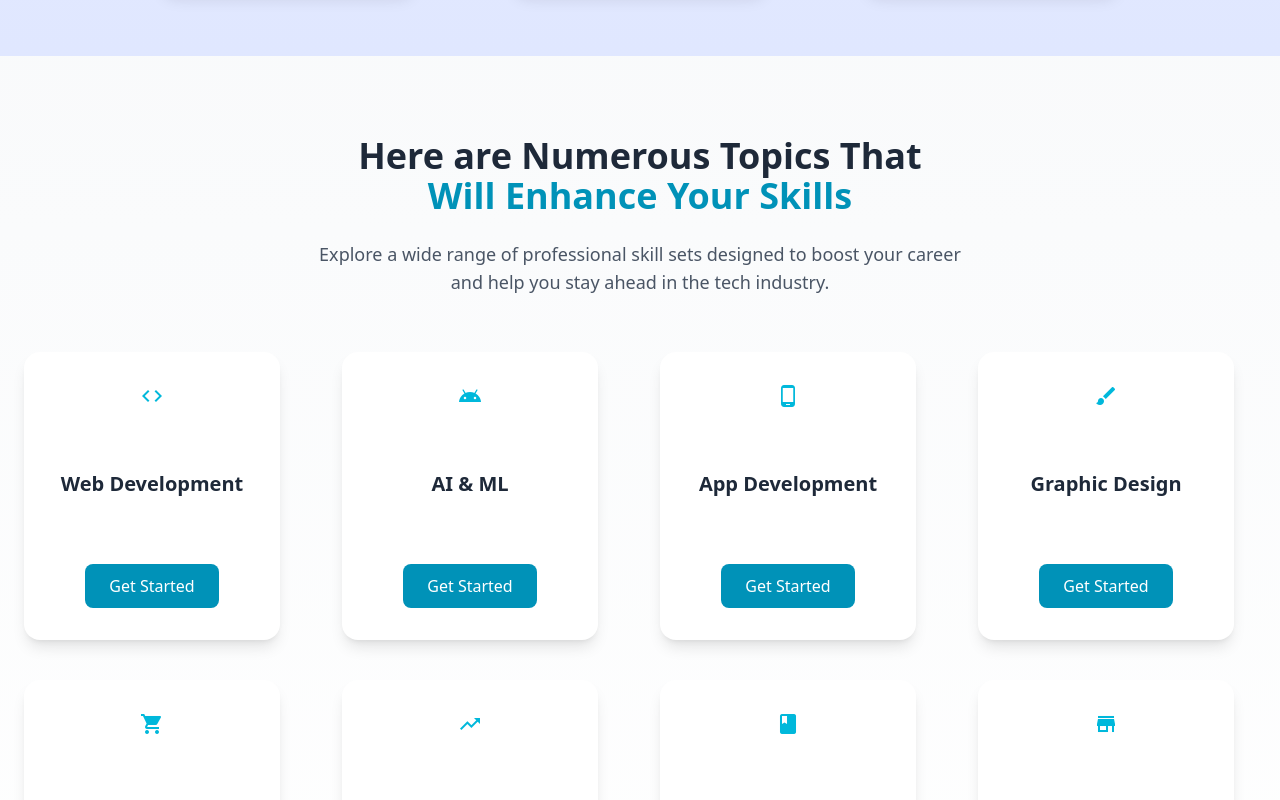
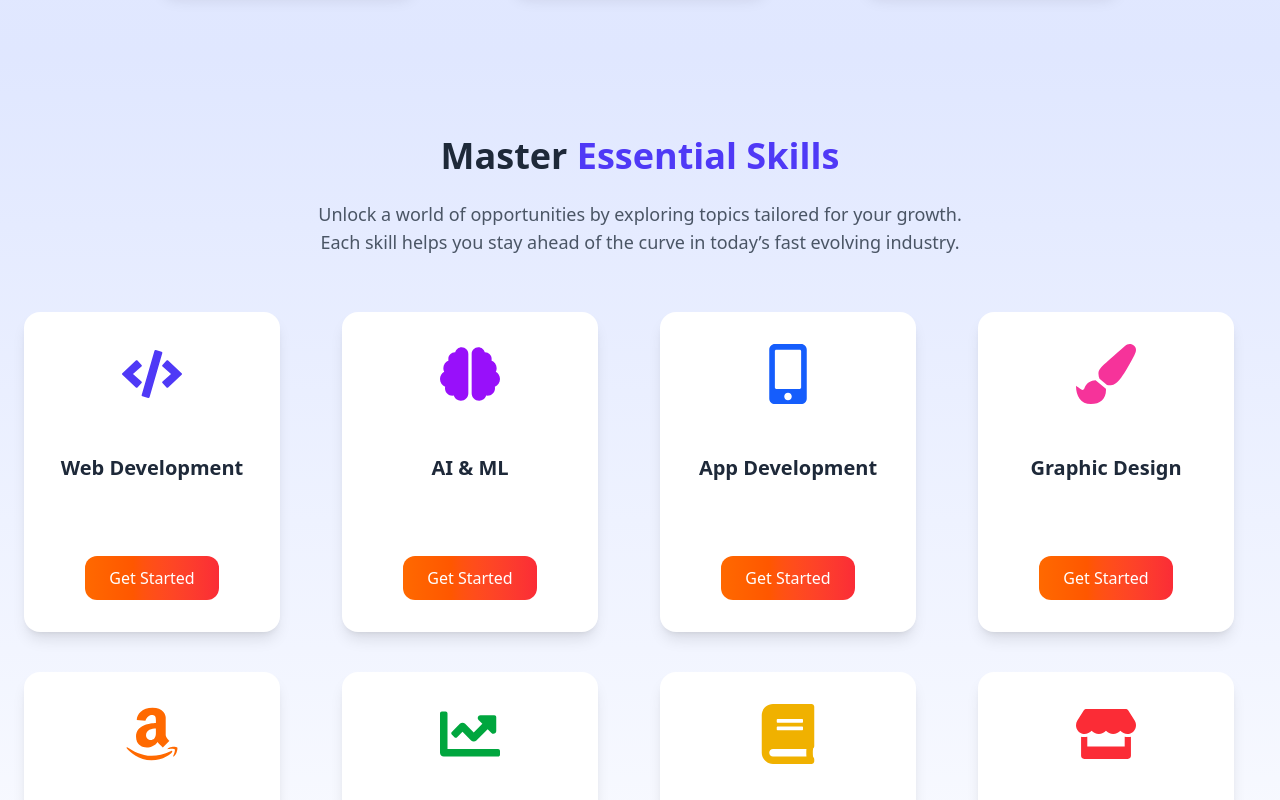
Before and after one commit to sabbehhassan/SGT, a React (Vite) app: page / in a window 1280 px wide. Shown: the part 1800-2600 px from the top of the page. Built offline with nearby package versions, Linux system fonts and the light colour scheme.

Commit message:
skills icons change to modern icons

```diff
--- a/src/components/skills/index.jsx
+++ b/src/components/skills/index.jsx
@@ -1,28 +1,53 @@
 import React from "react";
+import {
+  FaCode,
+  FaBrain,
+  FaMobileAlt,
+  FaPaintBrush,
+  FaAmazon,
+  FaChartLine,
+  FaBook,
+  FaStore,
+} from "react-icons/fa";
 
 const SkillsView = () => {
   const skills = [
-    { name: "Web Development", icon: "code" },
-    { name: "AI & ML", icon: "android" },
-    { name: "App Development", icon: "phone_android" },
-    { name: "Graphic Design", icon: "brush" },
-    { name: "Amazon", icon: "shopping_cart" },
-    { name: "Trading", icon: "trending_up" },
-    { name: "Bookkeeping", icon: "book" },
-    { name: "WalMart", icon: "store" },
+    {
+      name: "Web Development",
+      icon: <FaCode className="text-6xl text-indigo-600" />,
+    },
+    { name: "AI & ML", icon: <FaBrain className="text-6xl text-purple-600" /> },
+    {
+      name: "App Development",
+      icon: <FaMobileAlt className="text-6xl text-blue-600" />,
+    },
+    {
+      name: "Graphic Design",
+      icon: <FaPaintBrush className="text-6xl text-pink-500" />,
+    },
+    { name: "Amazon", icon: <FaAmazon className="text-6xl text-orange-500" /> },
+    {
+      name: "Trading",
+      icon: <FaChartLine className="text-6xl text-green-600" />,
+    },
+    {
+      name: "Bookkeeping",
+      icon: <FaBook className="text-6xl text-yellow-500" />,
+    },
+    { name: "WalMart", icon: <FaStore className="text-6xl text-red-500" /> },
   ];
 
   return (
-    <section className="bg-gradient-to-b from-gray-50 to-white py-20 px-6">
+    <section className="bg-gradient-to-b from-indigo-100 to-white py-20 px-6">
       <div className="max-w-7xl mx-auto text-center">
         {/* Heading */}
-        <h2 className="text-4xl font-bold text-gray-800 mb-6">
-          Here are Numerous Topics That <br />
-          <span className="text-cyan-600">Will Enhance Your Skills</span>
+        <h2 className="text-4xl font-extrabold text-gray-800 mb-6">
+          Master <span className="text-indigo-600">Essential Skills</span>
         </h2>
         <p className="text-lg text-gray-600 mb-14 max-w-2xl mx-auto">
-          Explore a wide range of professional skill sets designed to boost your
-          career and help you stay ahead in the tech industry.
+          Unlock a world of opportunities by exploring topics tailored for your
+          growth. Each skill helps you stay ahead of the curve in today’s fast
+          evolving industry.
         </p>
 
         {/* Skills Grid */}
@@ -30,19 +55,27 @@ const SkillsView = () => {
           {skills.map((skill, index) => (
             <div
               key={index}
-              className="bg-white h-72 w-64 rounded-2xl shadow-lg p-8 flex flex-col
-                         justify-between items-center hover:shadow-2xl
-                         hover:-translate-y-2 transform transition"
+              className="group bg-white h-80 w-64 rounded-2xl shadow-lg p-8 flex flex-col
+                         justify-between items-center hover:shadow-2xl hover:-translate-y-2
+                         transform transition relative overflow-hidden"
             >
-              <span className="material-icons text-cyan-500 text-7xl mb-3">
+              {/* Glow Effect */}
+              <div className="absolute inset-0 bg-gradient-to-br from-indigo-50 via-white to-indigo-100 opacity-0 group-hover:opacity-100 transition rounded-2xl"></div>
+
+              {/* Icon */}
+              <div className="relative z-10 group-hover:scale-110 transition-transform duration-300">
                 {skill.icon}
-              </span>
-              <h3 className="text-xl font-semibold text-gray-800">
+              </div>
+
+              {/* Title */}
+              <h3 className="text-xl font-semibold text-gray-800 relative z-10">
                 {skill.name}
               </h3>
+
+              {/* Button */}
               <button
-                className="mt-4 bg-cyan-600 text-white px-6 py-2.5 rounded-lg
-                           font-medium hover:bg-cyan-500 transition"
+                className="mt-6 bg-gradient-to-r from-orange-500 to-red-500 text-white px-6 py-2.5 rounded-xl
+                           font-medium hover:from-red-500 hover:to-orange-500 transition relative z-10"
               >
                 Get Started
               </button>
```
